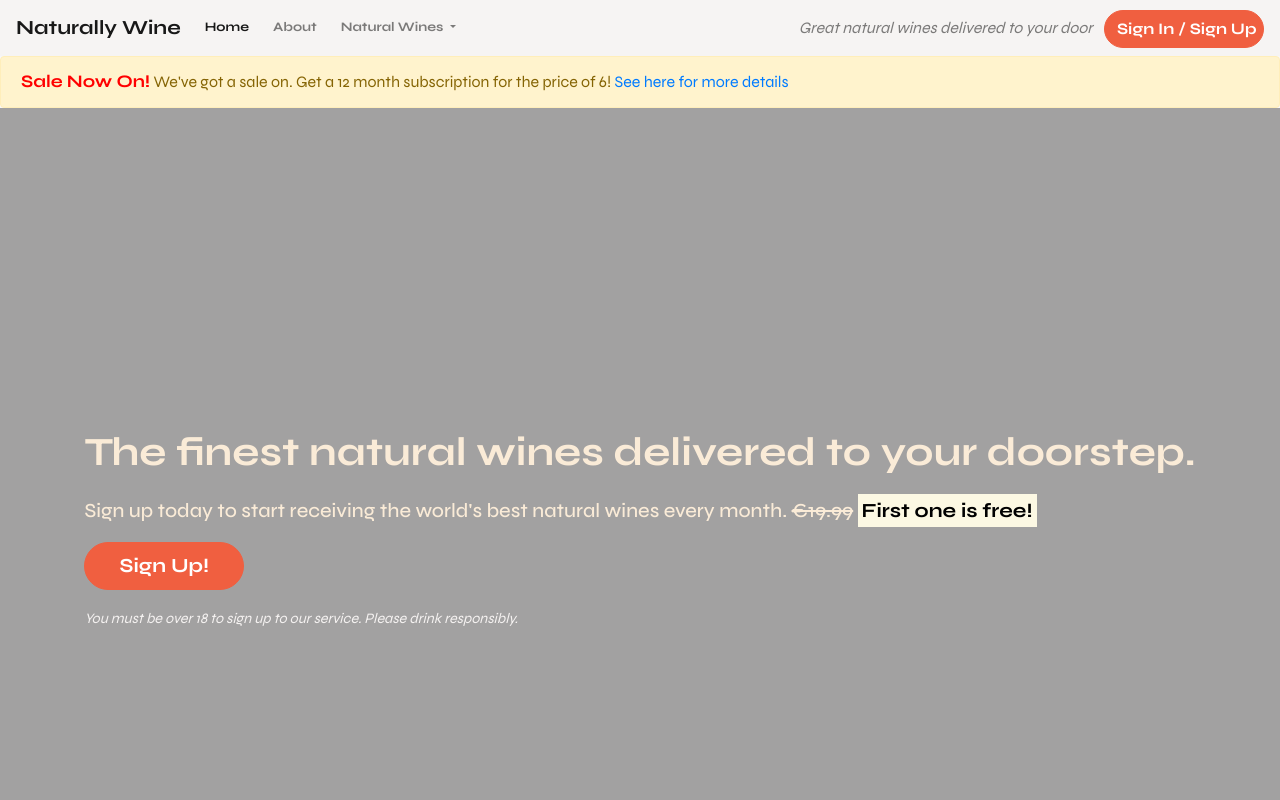
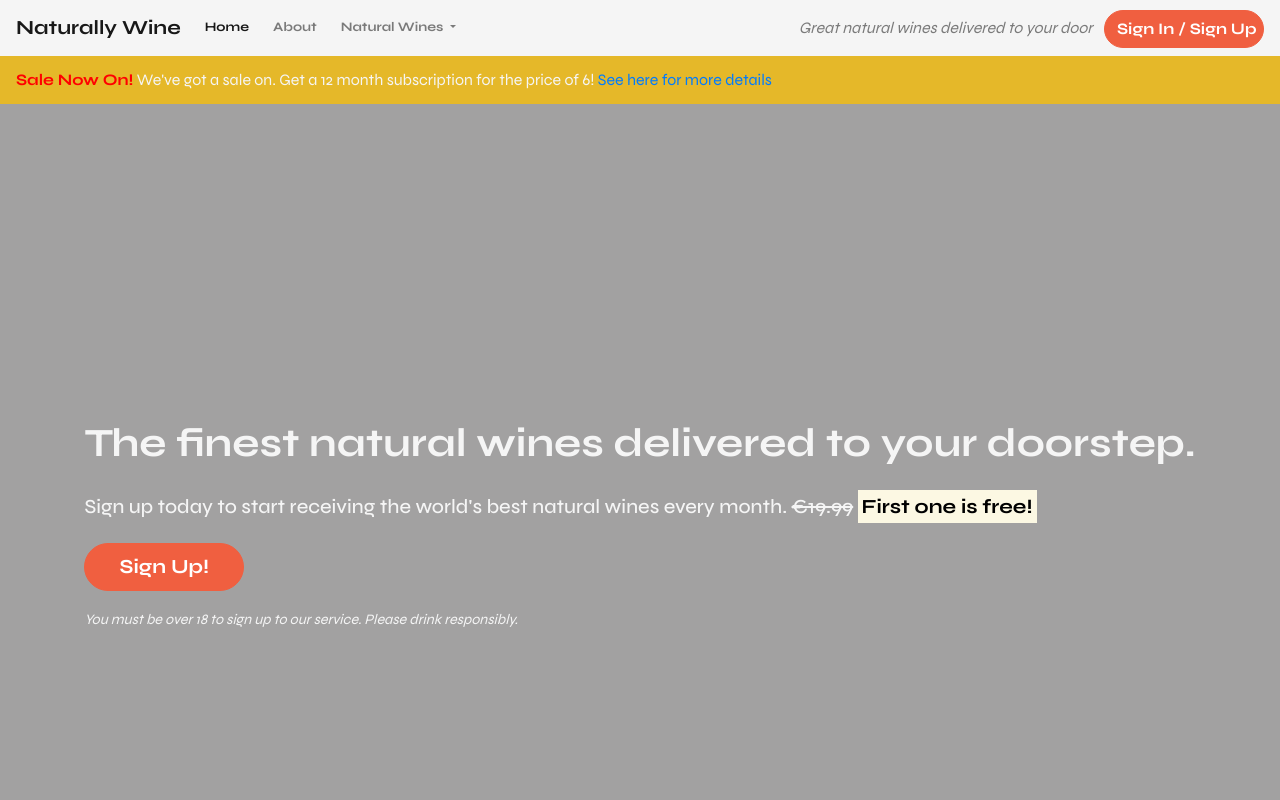
Before and after one commit to YasmineBB/project_landing_page, a plain HTML site: page index.html in a window 1280 px wide. Shown: the top 800 px of the page. Drawn offline with nearby package versions, Linux system fonts and the light colour scheme.

```diff
--- a/assets/css/style.css
+++ b/assets/css/style.css
@@ -21,7 +21,8 @@ body {
 .navbar {
     margin-bottom: 0;
     width: 100%;
-    background-color: #f5f2f18c;
+    /* background-color: #f5f2f18c; */
+    background-color: whitesmoke;
     border: 0;
 }
 
@@ -44,18 +45,28 @@ body {
 
 .alert {
     margin-bottom: 0;
+    border-radius: 0;
+    padding: .75rem 1rem;
 }
 
-.alert_container {}
+.alert-container .col-12 {
+    padding-left: 0;
+    padding-right: 0;
+}
 
 .alert-warning {
-    /* margin: 10px 0; */
+    background-color: #e5b829;
+    border: #e5b829;
+    color: whitesmoke;
 }
 
-.sale {
+.alert-warning strong {
+    background-color: #e5b829;
+    border: #e5b829;
     color: red;
-    font-size: 110%;
+    font-weight: 700;
 }
+
 
 .callout_container {
     height: 100vh;
@@ -100,7 +111,8 @@ body {
 }
 
 .jumbotron h1 {
-    color: rgb(250, 235, 215);
+    /* color: rgb(250, 235, 215); */
+    color: whitesmoke;
     margin-top: 90px;
     margin-bottom: 20px;
     font-weight: 700;
@@ -108,13 +120,16 @@ body {
 
 .jumbotron>.lead {
     font-weight: 500;
-    color: rgb(250, 235, 215);
+    /* color: rgb(250, 235, 215); */
+    color: whitesmoke;
+    line-height: 2;
 }
 
 .jumbotron small {
     font-style: italic;
     font-size: 90%;
-    color: rgb(245, 242, 241);
+    /* color: rgb(245, 242, 241); */
+    color: whitesmoke;
 }
 
 /* .text-muted {
```
